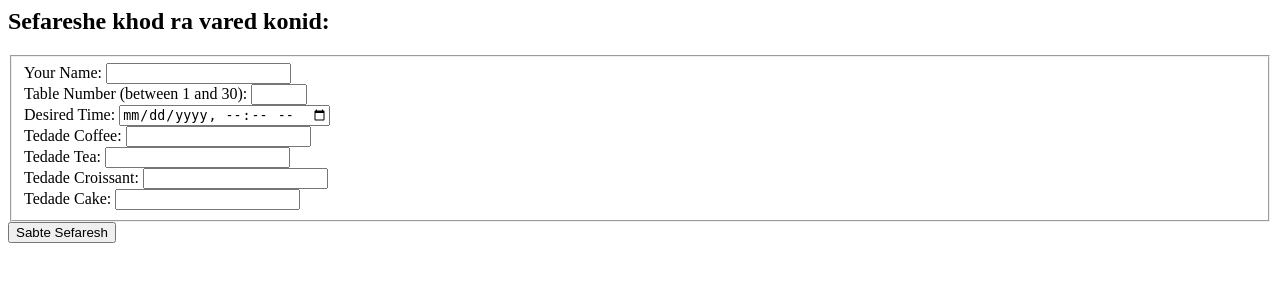
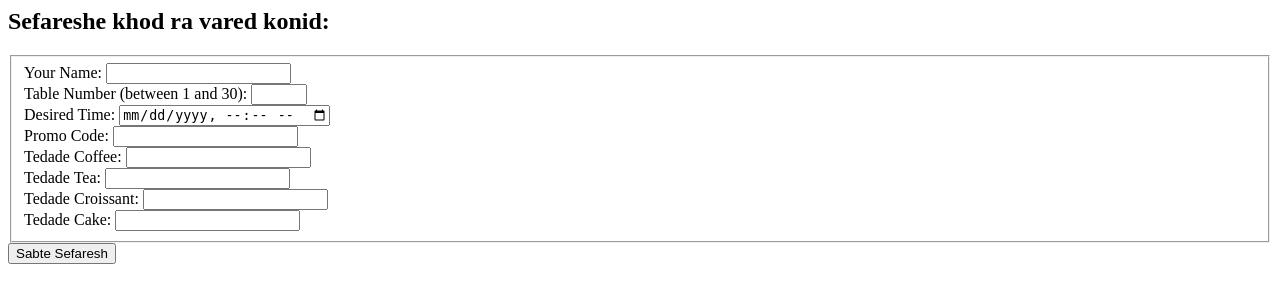
Before and after one commit to Ssda7/anbar, a Django app: page /Bar/Order/ in a window 1280 px wide. Shown: the top 303 px of the page. Run offline with Django 4.2, Linux system fonts and the light colour scheme.

Commit message:
PromoCode added

```diff
--- a/myanbar/admin.py
+++ b/myanbar/admin.py
@@ -1,8 +1,9 @@
 from django.contrib import admin
 
-from .models import Item, Sefaresh
+from .models import Item, Sefaresh, PromoCode
 
 # Register your models here.
 
 admin.site.register(Item)
 admin.site.register(Sefaresh)
+admin.site.register(PromoCode)
--- a/myanbar/templates/myanbar/Order.html
+++ b/myanbar/templates/myanbar/Order.html
@@ -8,6 +8,8 @@
         <input type="number" id="quantity" name="table" min="1" max="30"><br>
         <label for="desiredtime">Desired Time:</label>
         <input type="datetime-local" id="desiredtime" name="desiredtime"><br>
+        <label for="promo">Promo Code:</label>
+        <input type="text" id="promo" name="promo"><br>
         {% if error_message %}<p><strong>{{ error_message }}</strong></p>{% endif %}
             <label for="quantity">Tedade Coffee:</label>
             <input type="number" name="Coffee_n" id="{{ coffee_n }}" value="{{ coffee_n }}"><br>
--- a/myanbar/views.py
+++ b/myanbar/views.py
@@ -1,7 +1,7 @@
 from django.shortcuts import render
 from django.http import HttpResponse
 from . import models
-from .models import Sefaresh
+from .models import Sefaresh, PromoCode
 from django.utils import timezone
 
 # Create your views here.
@@ -13,7 +13,6 @@ from django.utils import timezone
 def ord_view(request):
     if request.method == 'POST':
         print(request.POST)
-        sefaresh = Sefaresh.objects.all()
 
 
         c_name = request.POST.get("name")
@@ -24,7 +23,22 @@ def ord_view(request):
         tt = int(request.POST.get("Tea_n"))
         tcr = int(request.POST.get("Cr_n"))
         tca = int(request.POST.get("Cake_n"))
-        total = (tc * 5) + (tt * 3) + (tcr + tca) * 7
+        user_code = request.POST.get("promo")
+        disc = 0
+        i = 1
+        while i <= PromoCode.objects.count():
+            temp = PromoCode.objects.get(pk=i)
+            admin_code = temp.p_code
+            if user_code == admin_code:
+                disc = temp.discount
+                temp.time_used += 1
+                temp.save()
+                break
+            else:
+                i += 1
+
+        total = ((tc * 5) + (tt * 3) + (tcr + tca) * 7) - disc
+
 
 
         s = Sefaresh(name = c_name, date = order_date, desired_time = des_time, table = table_n, coffee_n = tc, tea_n = tt, cr_n = tcr, cake_n = tca, cost = total)
```
Also changed, not shown: myanbar/models.py (+9 -0 lines), db.sqlite3, myanbar/migrations/0001_initial.py.
